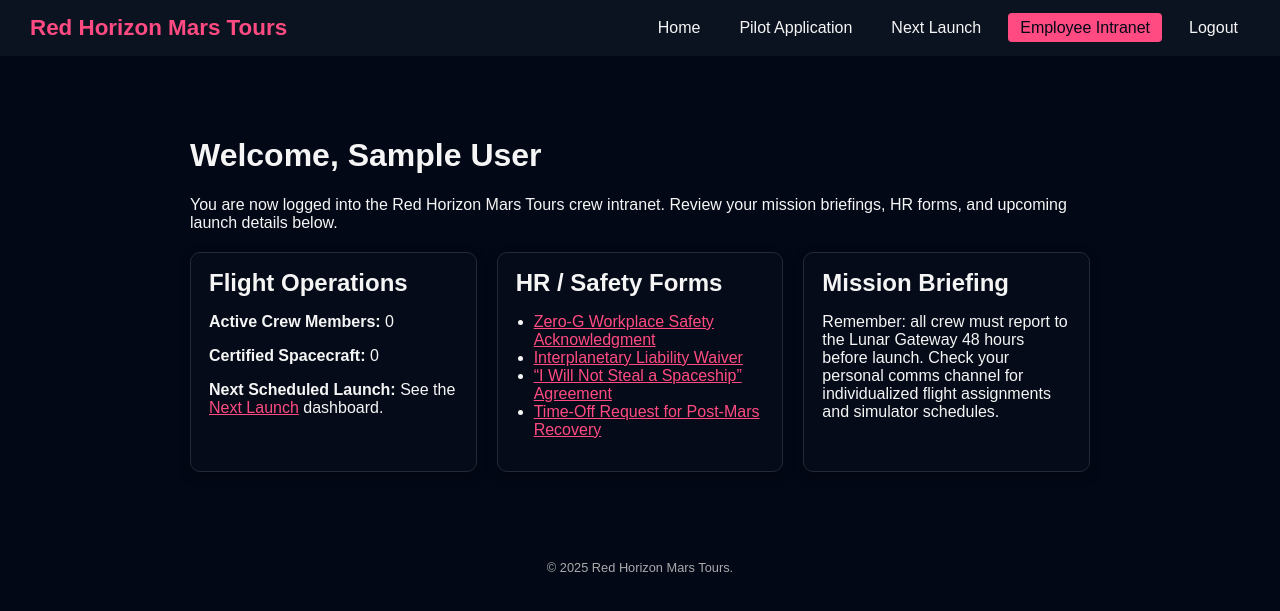
After one commit to Souldevil21-uat/website-coding, a PHP site: page /intranet.php in a window 1280 px wide. The commit adds this page. Shown: the top 611 px of the page. Run offline with PHP 8.4, Linux system fonts and the light colour scheme; the visitor is signed in with stand-in values (Sample User, id 1); data that the repository does not hold is empty.

Commit message:
Added new files

```diff
--- /dev/null
+++ b/db_config.php
@@ -0,0 +1,18 @@
+<?php
+// db_config.php
+// Central place to manage the database connection for the Mars tourism site.
+
+// Change these if your local setup is different.
+$DB_HOST = 'localhost';
+$DB_USER = 'root';       // XAMPP default user
+$DB_PASS = '';           // XAMPP default has empty password
+$DB_NAME = 'mars_tourism';
+
+// Create a new MySQLi connection object.
+$conn = new mysqli($DB_HOST, $DB_USER, $DB_PASS, $DB_NAME);
+
+// Check for a connection error and stop the script if it fails.
+if ($conn->connect_error) {
+    die("Database connection failed: " . $conn->connect_error);
+}
+?>
--- /dev/null
+++ b/intranet.php
@@ -0,0 +1,97 @@
+<?php
+// intranet.php
+// This page is only visible to logged-in employees.
+
+session_start();
+
+// If the user is not logged in, send them back to the login page.
+if (empty($_SESSION['logged_in'])) {
+    header("Location: login.php");
+    exit;
+}
+
+// Get the employee name from the session for a friendly greeting.
+$employeeName = $_SESSION['employee_name'] ?? 'Crew Member';
+
+require_once 'db_config.php';
+
+// Example: get some fun stats from the database to display on the intranet.
+// Here we count how many employees and spacecraft exist.
+$employeeCount = 0;
+$spacecraftCount = 0;
+
+$result = $conn->query("SELECT COUNT(*) AS c FROM employees");
+if ($row = $result->fetch_assoc()) {
+    $employeeCount = (int)$row['c'];
+}
+
+$result = $conn->query("SELECT COUNT(*) AS c FROM spacecraft");
+if ($row = $result->fetch_assoc()) {
+    $spacecraftCount = (int)$row['c'];
+}
+?>
+<!DOCTYPE html>
+<html lang="en">
+<head>
+    <meta charset="UTF-8">
+    <title>Employee Intranet | Red Horizon Mars Tours</title>
+    <link rel="stylesheet" href="styles.css">
+    <meta name="viewport" content="width=device-width, initial-scale=1">
+</head>
+<body>
+<header>
+    <div class="logo">Red Horizon Mars Tours</div>
+    <!-- Same navigation, but show Login as just another link and maybe highlight here -->
+    <nav>
+        <ul>
+            <li><a href="index.php">Home</a></li>
+            <li><a href="pilot-application.php">Pilot Application</a></li>
+            <li><a href="next-launch.php">Next Launch</a></li>
+            <li><a class="active" href="intranet.php">Employee Intranet</a></li>
+            <li><a href="logout.php">Logout</a></li>
+        </ul>
+    </nav>
+</header>
+
+<main class="container">
+    <h1>Welcome, <?php echo htmlspecialchars($employeeName); ?></h1>
+    <p>
+        You are now logged into the Red Horizon Mars Tours crew intranet.
+        Review your mission briefings, HR forms, and upcoming launch details below.
+    </p>
+
+    <!-- Dashboard cards for a nicer UX -->
+    <section class="dashboard-grid">
+        <article class="dash-card">
+            <h2>Flight Operations</h2>
+            <p><strong>Active Crew Members:</strong> <?php echo $employeeCount; ?></p>
+            <p><strong>Certified Spacecraft:</strong> <?php echo $spacecraftCount; ?></p>
+            <p><strong>Next Scheduled Launch:</strong> See the <a href="next-launch.php">Next Launch</a> dashboard.</p>
+        </article>
+
+        <article class="dash-card">
+            <h2>HR / Safety Forms</h2>
+            <ul>
+                <li><a href="#">Zero-G Workplace Safety Acknowledgment</a></li>
+                <li><a href="#">Interplanetary Liability Waiver</a></li>
+                <li><a href="#">“I Will Not Steal a Spaceship” Agreement</a></li>
+                <li><a href="#">Time-Off Request for Post-Mars Recovery</a></li>
+            </ul>
+        </article>
+
+        <article class="dash-card">
+            <h2>Mission Briefing</h2>
+            <p>
+                Remember: all crew must report to the Lunar Gateway 48 hours before launch.
+                Check your personal comms channel for individualized flight assignments
+                and simulator schedules.
+            </p>
+        </article>
+    </section>
+</main>
+
+<footer>
+    <p>&copy; <?php echo date("Y"); ?> Red Horizon Mars Tours.</p>
+</footer>
+</body>
+</html>
--- a/next-launch.php
+++ b/next-launch.php
@@ -29,8 +29,8 @@ if (!$nextLaunch) { // IF/ELSE CONTROL STRUCTURE
 }
 
 // Pre-format values for initial render & JS handoff
-$nextLaunchIso = $nextLaunch->format('c');                  // ISO 8601 for JS
-$nextLaunchHuman = $nextLaunch->format('F j, Y g:i A T');   // Nice human format
+$nextLaunchIso = $nextLaunch->format('c');                  // JavaScript-friendly ISO 8601
+$nextLaunchHuman = $nextLaunch->format('F j, Y g:i A T');   // Formatting
 
 // Initial message (server-side) for no-JS fallback, mirrors the client logic
 $diff = $now->diff($nextLaunch);
--- a/styles.css
+++ b/styles.css
@@ -122,3 +122,37 @@ footer {
     color: #aaa;
     font-size: 0.8rem;
 }
+
+/* Error message from server on login page */
+.server-error {
+    margin-top: 8px;
+}
+
+/* Simple dashboard grid for intranet page */
+.dashboard-grid {
+    display: grid;
+    grid-template-columns: repeat(auto-fit, minmax(260px, 1fr));
+    gap: 20px;
+    margin-top: 20px;
+}
+
+.dash-card {
+    background: #050b18;
+    border: 1px solid #222a3a;
+    border-radius: 10px;
+    padding: 16px 18px;
+    box-shadow: 0 4px 12px rgba(0,0,0,0.25);
+}
+
+.dash-card h2 {
+    margin-top: 0;
+    margin-bottom: 8px;
+}
+
+.dash-card ul {
+    padding-left: 18px;
+}
+
+.dash-card a {
+    color: #ff4b81;
+}
```
Also changed, not shown: login-validation.js (added, +44 -0 lines), login.php (added, +118 -0 lines), logout.php (added, +11 -0 lines).
